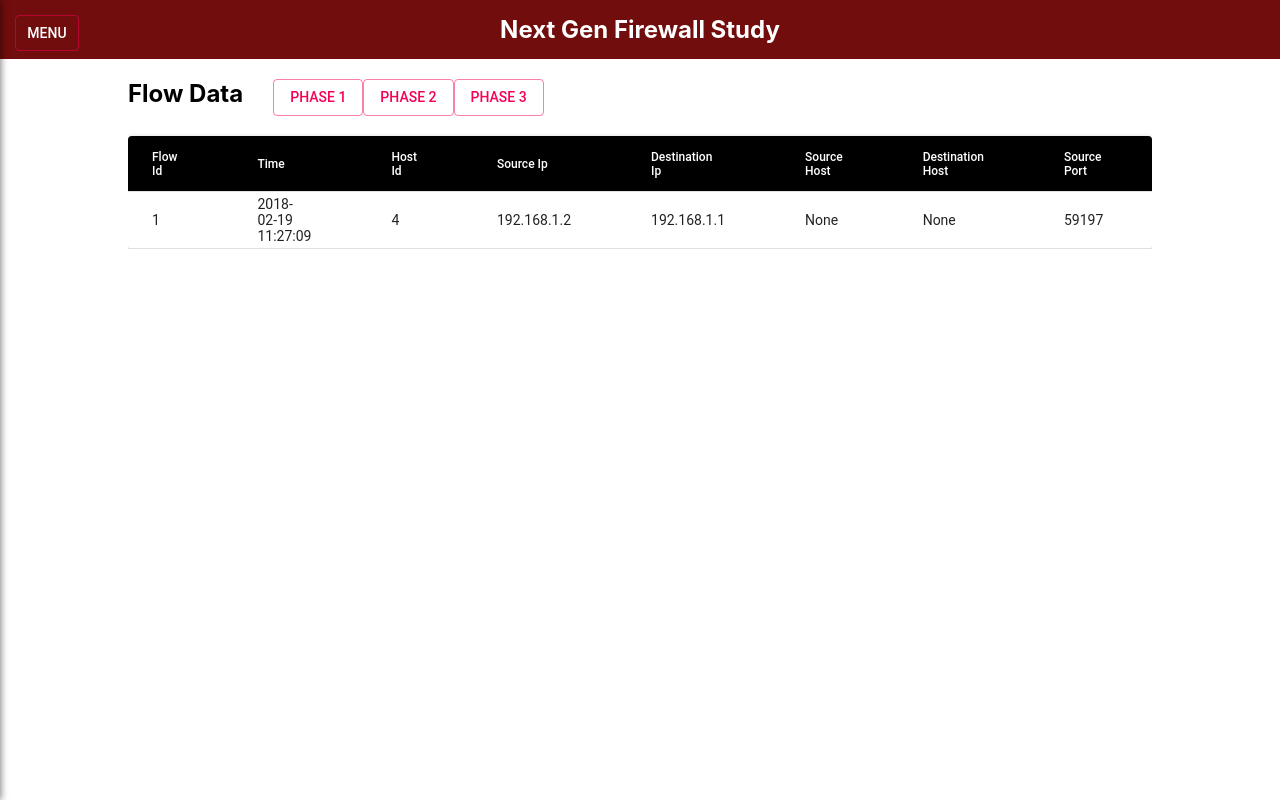
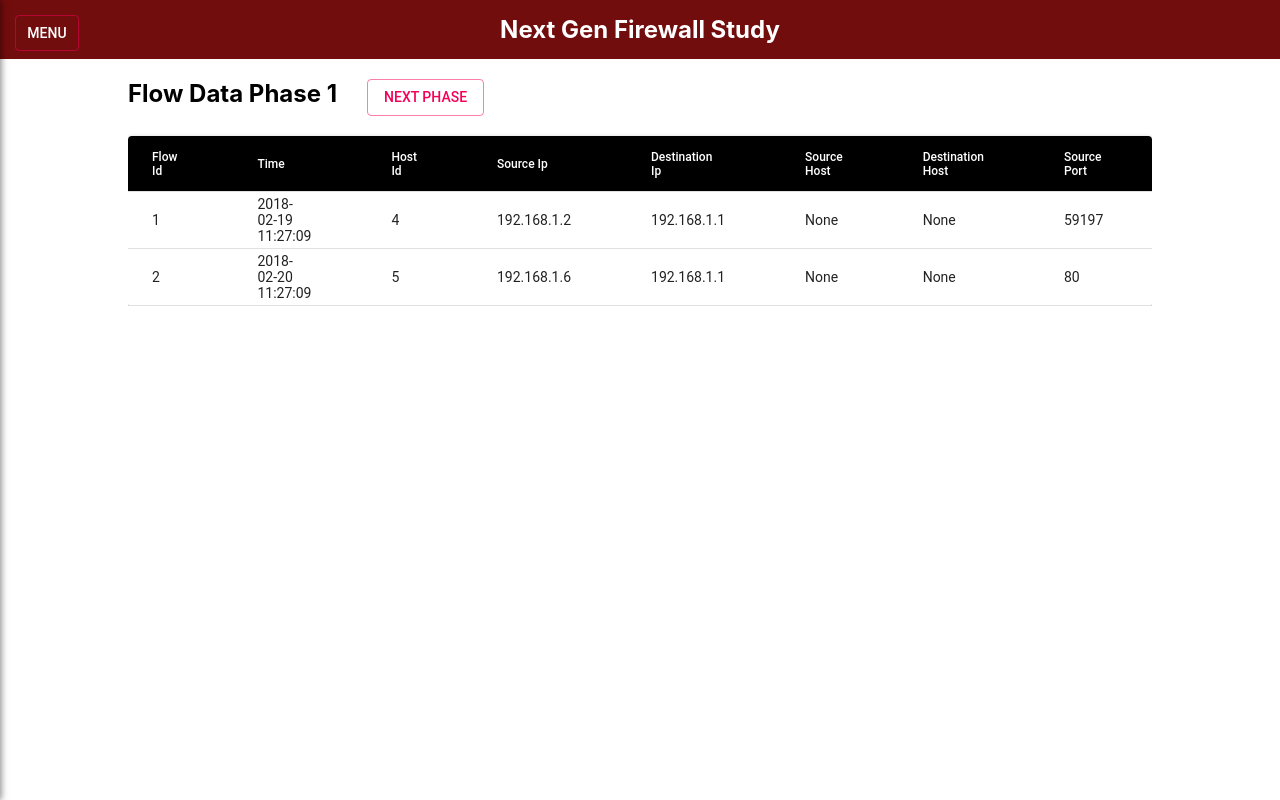
Before and after one commit to wittenber0/nextgenapp, a React (Create React App) app in the folder app/: page /flows in a window 1280 px wide. Built offline with nearby package versions, Linux system fonts and the light colour scheme.

Commit message:
phase changing and logging

```diff
--- a/app/src/components/FlowPage.js
+++ b/app/src/components/FlowPage.js
@@ -2,23 +2,42 @@ import React, { Component } from 'react';
 import TableComponent from './TableComponent';
 import PageWrapper from './PageWrapper';
 import Button from '@material-ui/core/Button';
+import ManagementComponent from "./ManagementComponent";
 
 let tableRows = ["Flow Id","Time", "Host Id", "Source Ip", "Destination Ip", "Source Host", "Destination Host", "Source Port", "Destination Port", "Protocol", "Flags", "Options"];
-let tableData = [[1,"2018-02-19 11:27:09", 4, "192.168.1.2", "192.168.1.1", "None", "None", 59197, 137, "UDP", "None"]];
+let tableData = [[1,"2018-02-19 11:27:09", 4, "192.168.1.2", "192.168.1.1", "None", "None", 59197, 137, "UDP", "None"],[2,"2018-02-20 11:27:09", 5, "192.168.1.6", "192.168.1.1", "None", "None", 80, 80, "TCP", "None"]];
 
 class FlowPage extends Component{
 
+  constructor(props){
+    super(props);
+    this.state = {phase: 1, rows : tableRows, data : tableData};
+  }
+
+  nextPhase = () => {
+
+    if(this.state.phase === 3){
+      return;
+    }
+    this.setState({
+      phase : this.state.phase + 1,
+      rows : ["Flow Id","Time", "Host Id", "Source Ip", "Destination Ip", "Source Host", "Destination Host", "Source Port", "Destination Port", "Protocol", "Flags", "Extra", "Options"],
+      data : [[1,"2018-07-19 11:27:09", 4, "192.168.1.8", "192.168.1.1", "None", "None", 59197, 137, "UDP", "None", "GUI Text"],[2,"2018-02-20 11:27:09", 5, "192.168.1.6", "192.168.1.1", "None", "None", 80, 80, "TCP", "None", "GUI Text"]]
+    });
+
+  }
+
   render(){
+    //ManagementComponent.addLog("Phase " + this.state.phase);
+    console.log("Phase " + this.state.phase);
     return(
       <PageWrapper>
       <div>
         <div className="page-sub-title-div">
-          <h2 className="page-sub-title">Flow Data</h2>
-          <Button variant="outlined" color="secondary">Phase 1</Button>
-          <Button variant="outlined" color="secondary">Phase 2</Button>
-          <Button variant="outlined" color="secondary">Phase 3</Button>
+          <h2 className="page-sub-title">Flow Data Phase {this.state.phase}</h2>
+          <Button variant="outlined" color="secondary" onClick={this.nextPhase}>Next Phase</Button>
         </div>
-        <TableComponent rows={tableRows} data={tableData} options={true}/>
+        <TableComponent rows={this.state.rows} data={this.state.data} options={true}/>
       </div>
       </PageWrapper>
 
--- /dev/null
+++ b/app/src/components/ManagementComponent.js
@@ -0,0 +1,15 @@
+import React, { Component } from 'react';
+
+class ManagementComponent extends Component{
+  constructor(props){
+    super(props);
+    this.logs = [];
+  }
+
+  addLog = (l) => {
+    this.logs.push(l);
+  }
+
+}
+
+export default ManagementComponent;
--- /dev/null
+++ b/app/src/components/StartPage.js
@@ -0,0 +1,23 @@
+import React, { Component } from 'react';
+import PageWrapper from './PageWrapper';
+import Button from '@material-ui/core/Button';
+import { Link } from 'react-router-dom';
+import ManagementComponent from './ManagementComponent';
+
+class StartPage extends Component{
+
+  start = () => {
+    //ManagementComponent.addLog("Starting");
+    console.log("Starting");
+  }
+
+  render(){
+    return(
+      <PageWrapper>
+        <Link to="/flows"><Button variant="contained">Start</Button></Link>
+      </PageWrapper>
+    )
+  }
+}
+
+export default StartPage;
--- a/app/src/index.js
+++ b/app/src/index.js
@@ -6,6 +6,7 @@ import * as serviceWorker from './serviceWorker';
 import { BrowserRouter } from "react-router-dom";
 import { Route } from 'react-router-dom';
 import FlowPage from './components/FlowPage';
+import StartPage from './components/StartPage';
 
 ReactDOM.render(
   <BrowserRouter>
@@ -13,6 +14,7 @@ ReactDOM.render(
       <Route path="/" component={App} />
       <Route path="/flows" component={FlowPage} />
       <Route path="/policies" component={FlowPage} />
+      <Route exact path="/" component={StartPage} />
     </div>
   </BrowserRouter>
   , document.getElementById('root')
```
